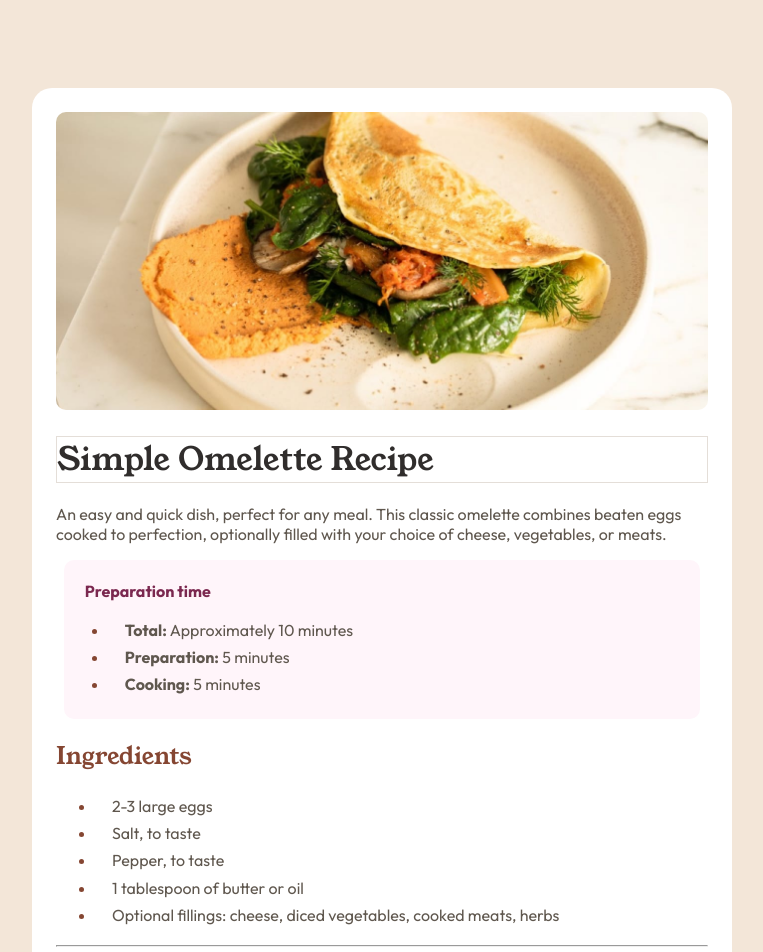
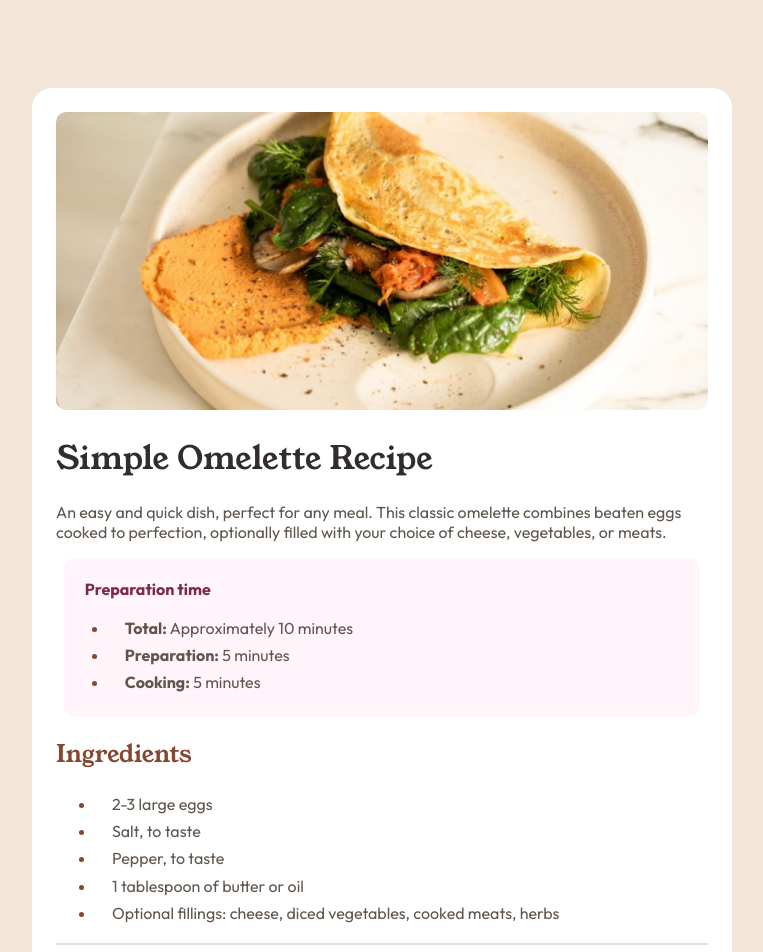
Before and after one commit to cas1092/Recipe_page, a plain HTML site: page index.html in a window 1280 px wide. Shown: the top 952 px of the page, without its empty margins (258-1021 px from the left). Drawn offline with Linux system fonts and the light colour scheme.

Commit message:
Update StyleSheet.css

```diff
--- a/StyleSheet.css
+++ b/StyleSheet.css
@@ -134,6 +134,6 @@ tr{
 
     border-bottom: 1px solid vaR(--Stone150);
 }
-h1{
+hr{
     border: 1px solid var(--Stone150);
 }
```
